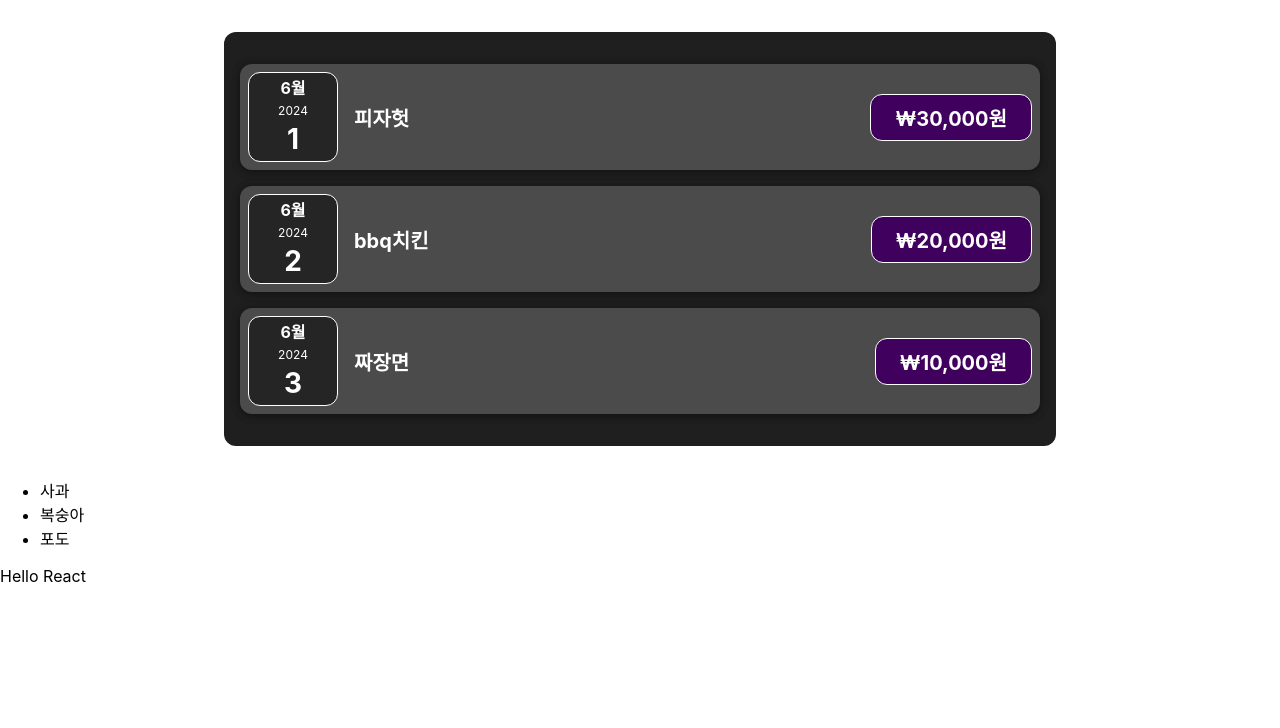
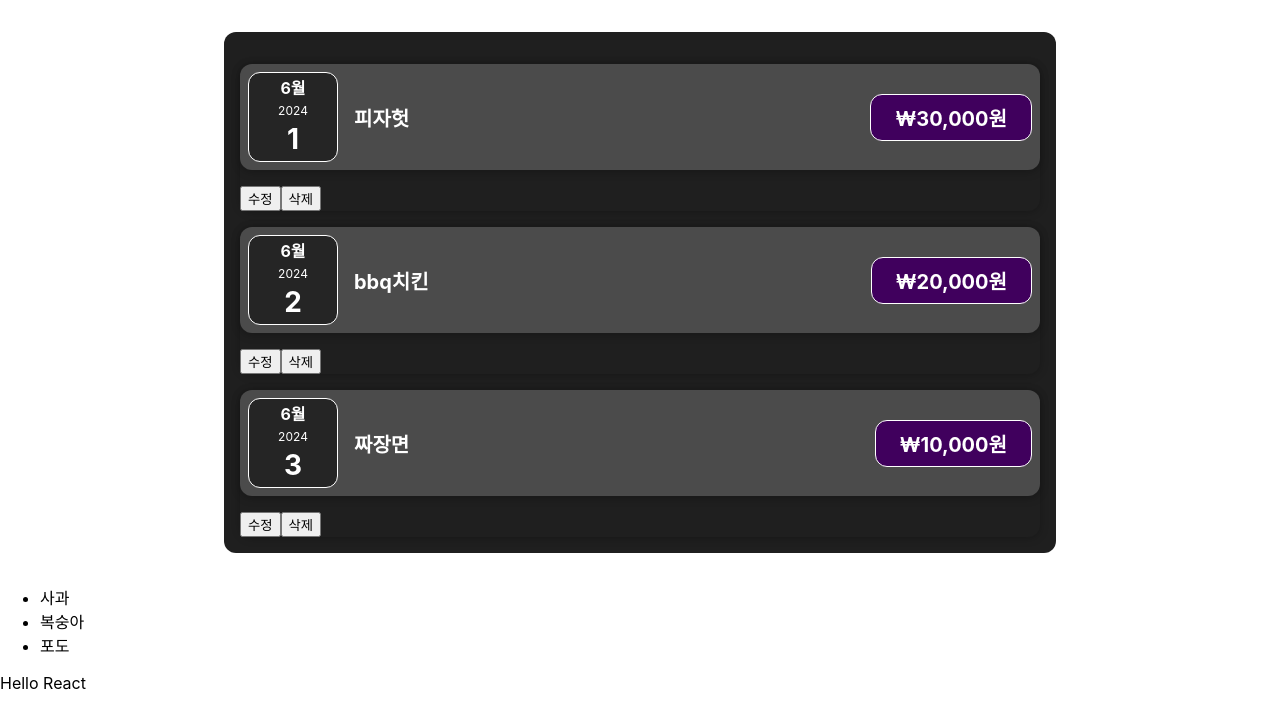
Before and after one commit to goodperiodt/react-basic-study, a React (Create React App) app: page / in a window 1280 px wide. Shown: the top 728 px of the page. Built offline with nearby package versions, Linux system fonts and the light colour scheme.

Commit message:
4. useState 훅으로 상태변수 값 변경하고, 화면에 렌더링하기 (수정 버튼)

```diff
--- a/src/components/ExpenseItem.js
+++ b/src/components/ExpenseItem.js
@@ -1,4 +1,4 @@
-import React from "react";
+import React, { useState } from "react";
 import "./ExpenseItem.css";
 import ExpenseDate from "./ExpenseDate";
 import Card from "./ui/Card";
@@ -54,6 +54,28 @@
   }*/
   ).format(p);
 
+  /*
+    값이 변경되어 화면에 반영되어야 하는 값들은
+    useState 훅을 통해 상태변수로 관리해야 한다.
+
+    훅은 리액트에서 직접 코드 작성없이 다양한 기능을 사용할 수 있게 도와주는 라이브러리
+    리액트 자체에서 제공하는 라이브러리를 훅이라고 한다.
+
+
+  */
+  const [itemTitle, setTitle] = useState(title); // 1. useState의 매개 값으로 상태변수의 초기 값을 전달한다.
+  // 2. useState() 는 배열을 반환하고, 배열의 첫 번째 요소는 관리할 상태 값(상태변수)
+  // 배열의 두 번째 요소는 상태변수의 값을 변경하는 setter함수가 리턴된다.
+  // 상태변수의 값을 변경할 때는 반드시 setter함수를 호출해서 변경해야 한다.
+  // 대입으로는 상태변수의 값이 변경되지 않는다.
+
+  const clickHandler = (e) => {
+    console.log(itemTitle);
+    // state로 관리하는 변수(상태변수)는 반드시 setter로만 변경해야 한다.
+    setTitle("메롱메롱");
+  };
+  console.log(itemTitle);
+
   return (
     // Card 컴포넌트가 받게될 클래스명은 "circle" 이다.
     <Card className="circle">
@@ -62,10 +84,15 @@
         {/* <div>{makeFormattedDate()}</div> --> ExpenseDate 컴포넌트로 생성*/}
         <ExpenseDate date={date} />
         <div className="expense-item__description">
-          <h2>{title}</h2>
+          <h2 id="title">{itemTitle}</h2>
           <div className="expense-item__price">{formattedPrice}원</div>
         </div>
       </div>
+      {/* 수정 버튼에 클릭이 발생했을 때, clickHandler 함수를 호출한다. */}
+      <button id="btn1" onClick={clickHandler}>
+        수정
+      </button>
+      <button id="btn2">삭제</button>
     </Card>
   );
 };
```
